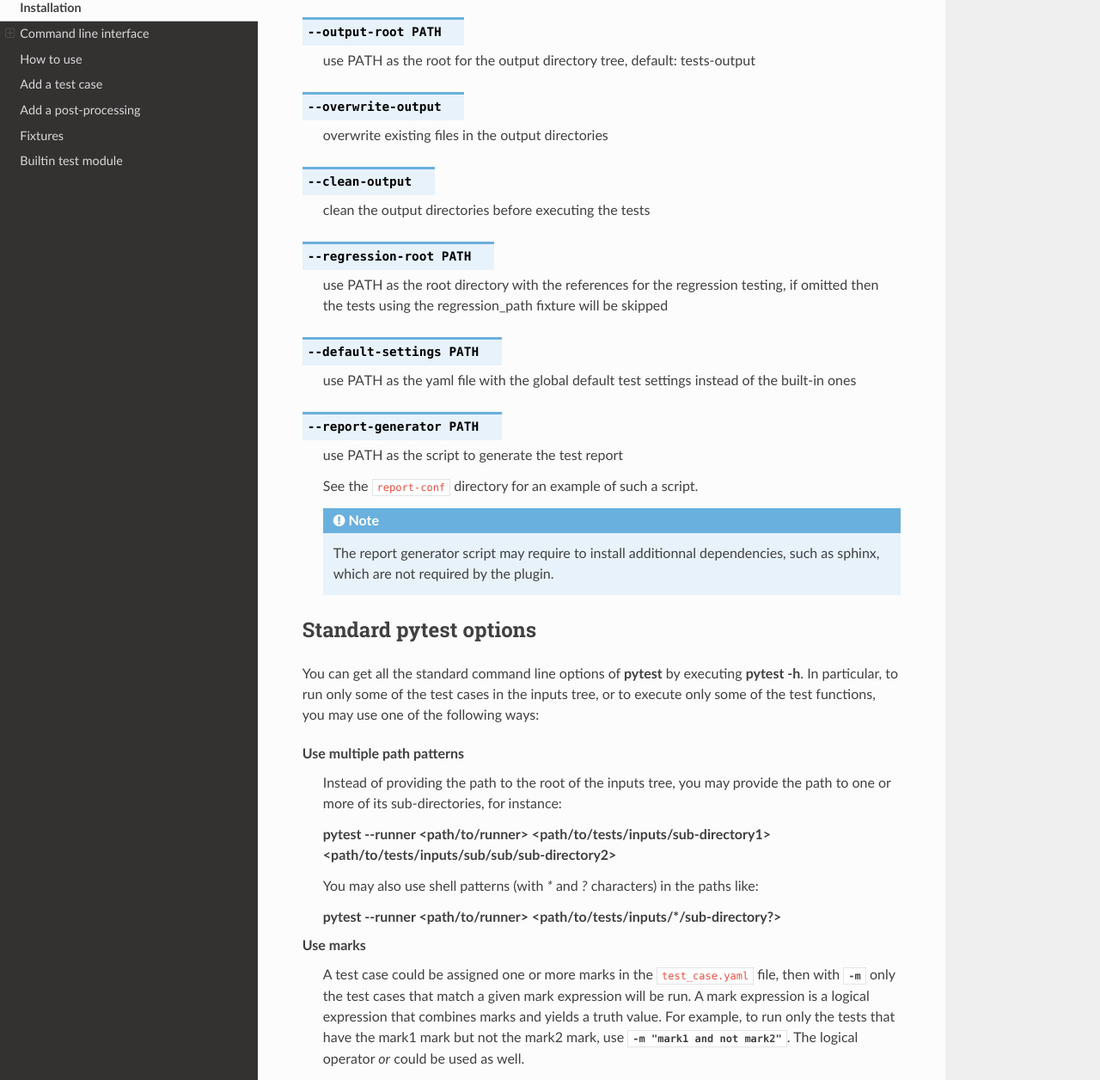
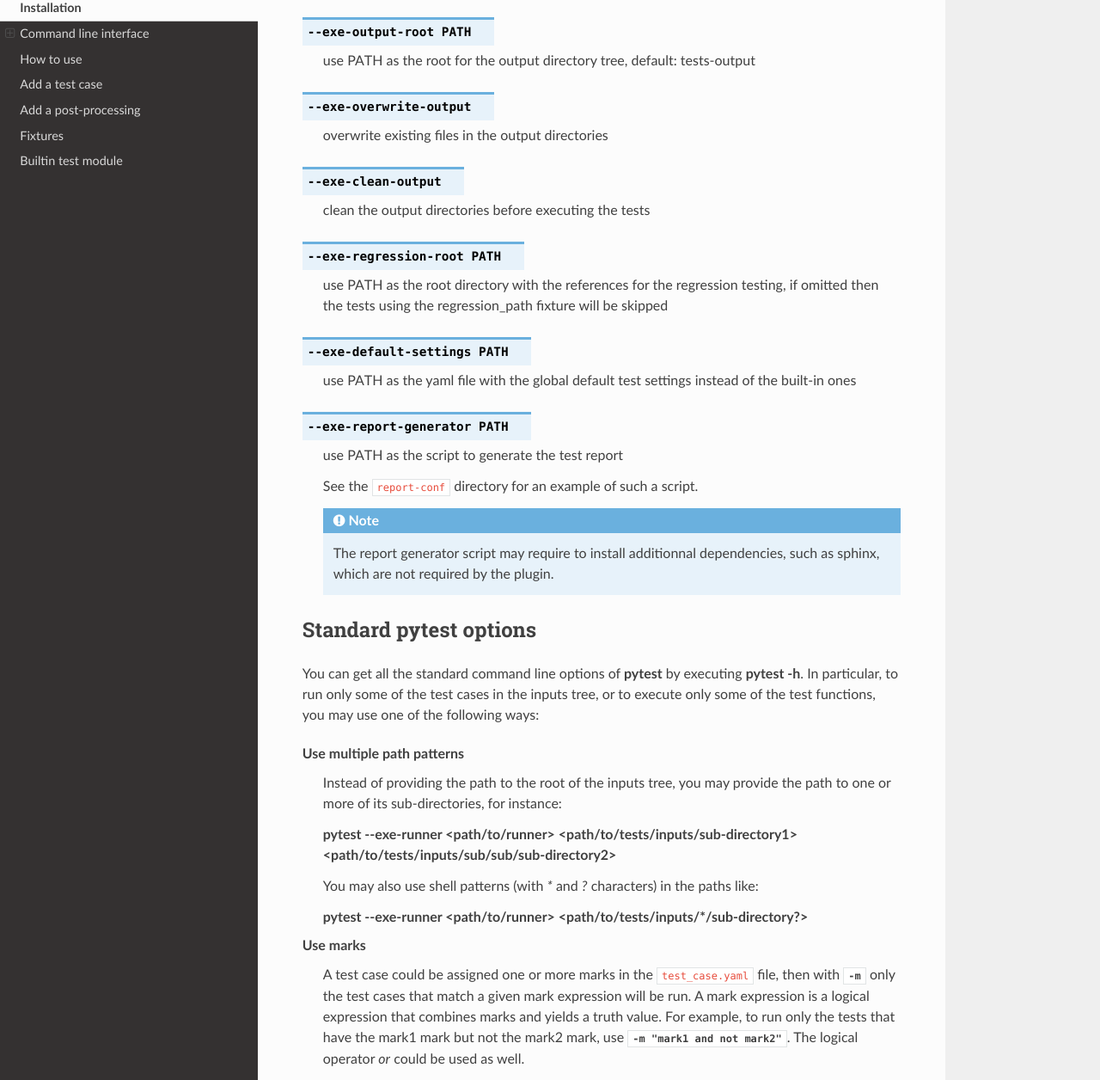
Before and after one commit to CS-SI/pytest-executable, a Sphinx documentation site: the page built from doc/usage.rst, in a window 1280 px wide and 1400 px high, scrolled down 643 px, cut to the strip 144-1400 px from the top of the window. Shown: the whole strip at 86% size. Built offline with Sphinx 7.4.7 and the Read the Docs theme 2.0.0, drawn with Linux system fonts in a browser that asks for light colours.

Commit message:
feat: change cli option names to avoid clashes with other plugins

```diff
--- a/CHANGELOG.rst
+++ b/CHANGELOG.rst
@@ -15,6 +15,8 @@ Changed
 ~~~~~~~
 - The name of the runner shell script in the output directories is the one
   passed to the CLI instead of the hardcoded one.
+- All the names of the CLI options have been prefixed with *exe* to prevent
+  from clashing with other plugins CLI names.
 
 Added
 ~~~~~
--- a/doc/fixtures.rst
+++ b/doc/fixtures.rst
@@ -37,7 +37,7 @@ Runner fixture
 This fixture is used to run |exe|, it will do the following:
 
 - get the runner script passed to the |pytest| command line option
-  :option:`--runner`,
+  :option:`--exe-runner`,
 - process it to replace the placeholders `{{nproc}}` and `{{output_path}}` with their
   actual values,
 - write it to the |runner| in the test case output directory.
@@ -71,7 +71,7 @@ Regression path fixture
 
 This fixture is used to get the absolute path to the directory that contains
 the regression reference of a test case when the command line option
-:option:`--regression-root` is used. It provides the :py:data:`regression_path`
+:option:`--exe-regression-root` is used. It provides the :py:data:`regression_path`
 variable that holds a `Path`_ object.
 
 You may use this fixture with the :py:data:`output_path` fixture to get the
--- a/doc/usage.rst
+++ b/doc/usage.rst
@@ -38,7 +38,7 @@ root directory.
 Plugin options
 --------------
 
-.. option:: --runner PATH
+.. option:: --exe-runner PATH
 
     use the shell script at PATH to run |exe|, if omitted then |exe| is
     not run.
@@ -55,30 +55,30 @@ Plugin options
     .. literalinclude:: ../mpi_runner.sh
       :language: bash
 
-.. option:: --output-root PATH
+.. option:: --exe-output-root PATH
 
    use PATH as the root for the output directory tree, default: tests-output
 
-.. option:: --overwrite-output
+.. option:: --exe-overwrite-output
 
    overwrite existing files in the output directories
 
-.. option:: --clean-output
+.. option:: --exe-clean-output
 
    clean the output directories before executing the tests
 
-.. option:: --regression-root PATH
+.. option:: --exe-regression-root PATH
 
    use PATH as the root directory with the references for the regression
    testing, if omitted then the tests using the regression_path fixture will be
    skipped
 
-.. option:: --default-settings PATH
+.. option:: --exe-default-settings PATH
 
    use PATH as the yaml file with the global default test settings instead of
    the built-in ones
 
-.. option:: --report-generator PATH
+.. option:: --exe-report-generator PATH
 
    use PATH as the script to generate the test report
 
@@ -104,11 +104,11 @@ Use multiple path patterns
    Instead of providing the path to the root of the inputs tree, you may
    provide the path to one or more of its sub-directories, for instance:
 
-   :command:`pytest --runner <path/to/runner> <path/to/tests/inputs/sub-directory1> <path/to/tests/inputs/sub/sub/sub-directory2>`
+   :command:`pytest --exe-runner <path/to/runner> <path/to/tests/inputs/sub-directory1> <path/to/tests/inputs/sub/sub/sub-directory2>`
 
    You may also use shell patterns (with `*` and `?` characters) in the paths like:
 
-   :command:`pytest --runner <path/to/runner> <path/to/tests/inputs/*/sub-directory?>`
+   :command:`pytest --exe-runner <path/to/runner> <path/to/tests/inputs/*/sub-directory?>`
 
 Use marks
    A test case could be assigned one or more marks in the |yaml| file, then
```
Also changed, not shown: doc/how-to-use.rst (+7 -7 lines), 5 other files.
